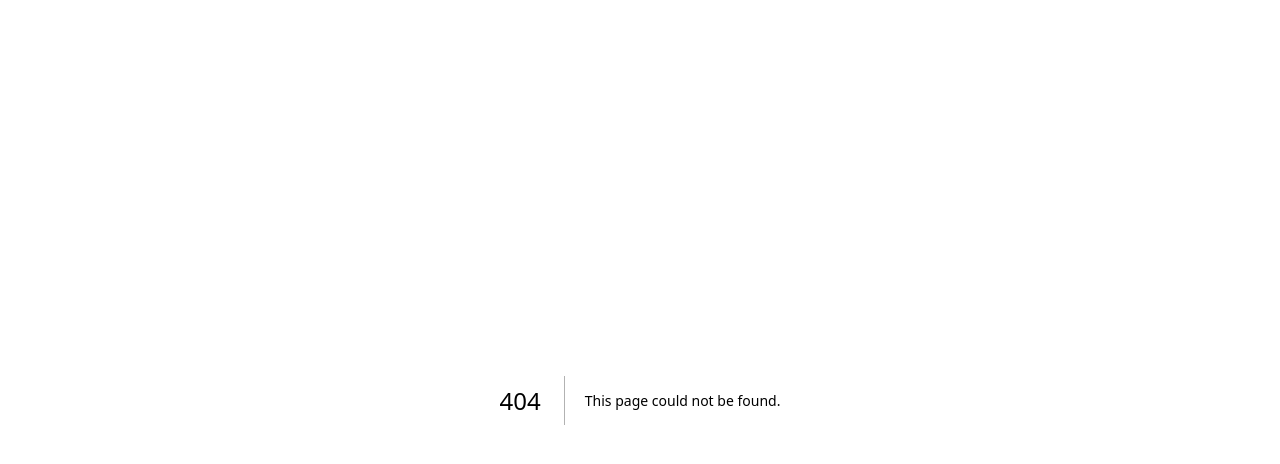
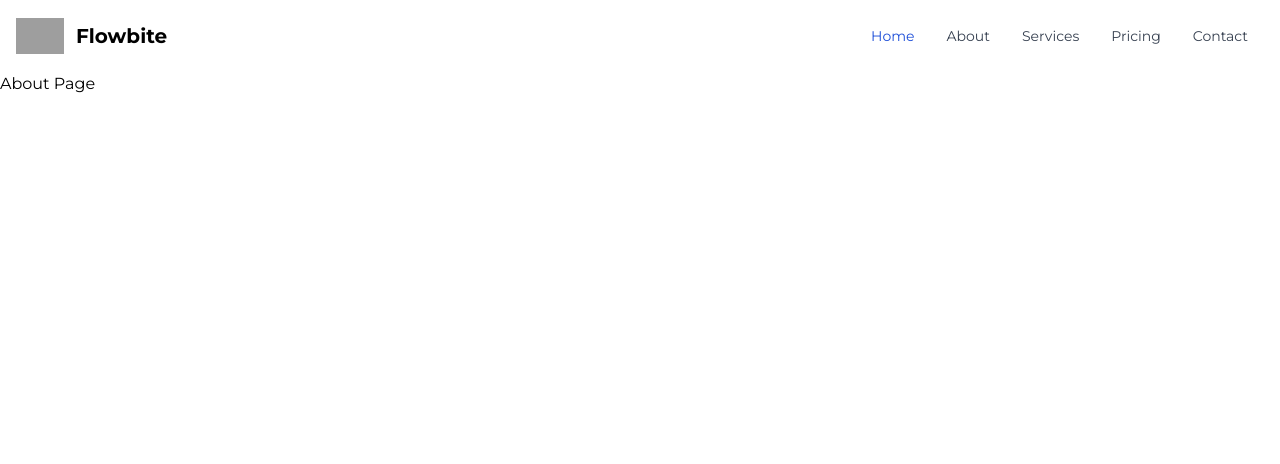
Before and after one commit to RutamBhagat/next13-experiment, a Next.js app: page /about in a window 1280 px wide. Before the commit this address had no page. Shown: the top 464 px of the page. Built offline with nearby package versions, Linux system fonts and the light colour scheme; grey boxes are pictures that could not be loaded.

Commit message:
add cards in grid

```diff
--- /dev/null
+++ b/app/Movie.jsx
@@ -0,0 +1,43 @@
+import Link from "next/link";
+import Image from "next/image";
+
+const Movie = ({ title, id, poster_path, release_date }) => {
+   const imagePath = "https://image.tmdb.org/t/p/original";
+
+   return (
+      <>
+         <div class="bg-white border flex flex-col border-gray-200 rounded-lg shadow dark:bg-gray-800 dark:border-gray-700">
+            <a href={`/${id}`}>
+               <Image class="rounded-t-lg" src={`${imagePath}${poster_path}`} alt={title} width={800} height={800} />
+            </a>
+            <div class="p-5 flex flex-col flex-1">
+               <a href={`/${id}`}>
+                  <h5 class="mb-2 text-2xl font-bold tracking-tight text-gray-900 dark:text-white">{title}</h5>
+               </a>
+               <p class="mb-3 mt-auto font-normal text-gray-700 dark:text-gray-400">{release_date}</p>
+                  <Link
+                     href={`/${id}`}
+                     class="inline-flex w-[130px] items-center px-3 py-2 text-sm font-medium text-center text-white bg-blue-700 rounded-lg hover:bg-blue-800 focus:ring-4 focus:outline-none focus:ring-blue-300 dark:bg-blue-600 dark:hover:bg-blue-700 dark:focus:ring-blue-800"
+                  >
+                     Read more
+                     <svg
+                        aria-hidden="true"
+                        class="w-4 h-4 ml-2 -mr-1"
+                        fill="currentColor"
+                        viewBox="0 0 20 20"
+                        xmlns="http://www.w3.org/2000/svg"
+                     >
+                        <path
+                           fill-rule="evenodd"
+                           d="M10.293 3.293a1 1 0 011.414 0l6 6a1 1 0 010 1.414l-6 6a1 1 0 01-1.414-1.414L14.586 11H3a1 1 0 110-2h11.586l-4.293-4.293a1 1 0 010-1.414z"
+                           clip-rule="evenodd"
+                        ></path>
+                     </svg>
+                  </Link>
+            </div>
+         </div>
+      </>
+   );
+};
+
+export default Movie;
--- /dev/null
+++ b/app/[id]/page.jsx
@@ -0,0 +1,29 @@
+import React from "react";
+import Image from "next/image";
+
+const page = async ({ params }) => {
+   const { id } = params;
+   const imagePath = "https://image.tmdb.org/t/p/original";
+   const res = await fetch(
+      `https://api.themoviedb.org/3/movie/${id}?api_key=${process.env.TMDB_API_KEY}&language=en-US&page=1`,
+      {
+         next: { revalidate: 60 },
+      }
+   );
+   const data = await res.json();
+
+   return (
+      <div>
+         <div className="px-20 py-12">
+            <h2 className="text-2xl">{data.title}</h2>
+            <h2 className="text-lg">{data.release_date}</h2>
+            <h2 className="">Runtime: {data.runtime} minutes</h2>
+            <h2 className="bg-green-600 inline-block my-2 py-2 px-4 rounded-md text-sm">{data.status}</h2>
+            <Image className="m-12 w-full" priority src={imagePath + data.backdrop_path} alt="" width={1000} height={1000} />
+            <p>{data.overview}</p>
+         </div>
+      </div>
+   );
+};
+
+export default page;
--- /dev/null
+++ b/app/about/error.tsx
@@ -0,0 +1,23 @@
+'use client';
+
+// 'use client' marks this page as a Client Component
+// https://beta.nextjs.org/docs/rendering/server-and-client-components
+
+import { useEffect } from 'react';
+
+export default function Error({ error, reset }: {
+  error: Error;
+  reset: () => void;
+}) {
+  useEffect(() => {
+    // Log the error to an error reporting service
+    console.error(error);
+  }, [error]);
+
+  return (
+    <div>
+      <p>Something went wrong!</p>
+      <button onClick={() => reset()}>Reset error boundary</button>
+    </div>
+  );
+}
--- /dev/null
+++ b/app/about/loading.jsx
@@ -0,0 +1,9 @@
+import React from 'react'
+
+const loading = () => {
+  return (
+    <div>Loading...</div>
+  )
+}
+
+export default loading
--- /dev/null
+++ b/app/about/page.jsx
@@ -0,0 +1,13 @@
+import React from "react";
+
+const page = () => {
+   // throw new Error("Failed to load about page")
+
+   return (
+      <div>
+         <h1>About Page</h1>
+      </div>
+   );
+};
+
+export default page;
--- a/app/layout.tsx
+++ b/app/layout.tsx
@@ -1,18 +1,84 @@
-import './globals.css'
+import "./globals.css";
+import { Montserrat } from "@next/font/google";
 
-export default function RootLayout({
-  children,
-}: {
-  children: React.ReactNode
-}) {
-  return (
-    <html lang="en">
-      {/*
+const montserrat = Montserrat({
+   weight: ["400", "700"],
+   subsets: ["latin"],
+});
+
+export default function RootLayout({ children }: { children: React.ReactNode }) {
+   return (
+      <html lang="en">
+         {/*
         <head /> will contain the components returned by the nearest parent
         head.tsx. Find out more at https://beta.nextjs.org/docs/api-reference/file-conventions/head
       */}
-      <head />
-      <body>{children}</body>
-    </html>
-  )
+         <head />
+         <body className={`${montserrat.className}`}>
+            <nav className="bg-white border-gray-200 px-2 sm:px-4 py-2.5 rounded dark:bg-gray-900">
+               <div className="container flex flex-wrap items-center justify-between mx-auto">
+                  <a href="https://flowbite.com/" className="flex items-center">
+                     <img src="https://flowbite.com/docs/images/logo.svg" className="h-6 mr-3 sm:h-9" alt="Flowbite Logo" />
+                     <span className="self-center text-xl font-semibold whitespace-nowrap dark:text-white">Flowbite</span>
+                  </a>
+                  <button
+                     data-collapse-toggle="navbar-default"
+                     type="button"
+                     className="inline-flex items-center p-2 ml-3 text-sm text-gray-500 rounded-lg md:hidden hover:bg-gray-100 focus:outline-none focus:ring-2 focus:ring-gray-200 dark:text-gray-400 dark:hover:bg-gray-700 dark:focus:ring-gray-600"
+                     aria-controls="navbar-default"
+                     aria-expanded="false"
+                  >
+                     <span className="sr-only">Open main menu</span>
+                     <svg className="w-6 h-6" aria-hidden="true" fill="currentColor" viewBox="0 0 20 20" xmlns="http://www.w3.org/2000/svg">
+                        <path fillRule="evenodd" d="M3 5a1 1 0 011-1h12a1 1 0 110 2H4a1 1 0 01-1-1zM3 10a1 1 0 011-1h12a1 1 0 110 2H4a1 1 0 01-1-1zM3 15a1 1 0 011-1h12a1 1 0 110 2H4a1 1 0 01-1-1z" clipRule="evenodd"></path>
+                     </svg>
+                  </button>
+                  <div className="hidden w-full md:block md:w-auto" id="navbar-default">
+                     <ul className="flex flex-col p-4 mt-4 border border-gray-100 rounded-lg bg-gray-50 md:flex-row md:space-x-8 md:mt-0 md:text-sm md:font-medium md:border-0 md:bg-white dark:bg-gray-800 md:dark:bg-gray-900 dark:border-gray-700">
+                        <li>
+                           <a href="#" className="block py-2 pl-3 pr-4 text-white bg-blue-700 rounded md:bg-transparent md:text-blue-700 md:p-0 dark:text-white" aria-current="page">
+                              Home
+                           </a>
+                        </li>
+                        <li>
+                           <a
+                              href="#"
+                              className="block py-2 pl-3 pr-4 text-gray-700 rounded hover:bg-gray-100 md:hover:bg-transparent md:border-0 md:hover:text-blue-700 md:p-0 dark:text-gray-400 md:dark:hover:text-white dark:hover:bg-gray-700 dark:hover:text-white md:dark:hover:bg-transparent"
+                           >
+                              About
+                           </a>
+                        </li>
+                        <li>
+                           <a
+                              href="#"
+                              className="block py-2 pl-3 pr-4 text-gray-700 rounded hover:bg-gray-100 md:hover:bg-transparent md:border-0 md:hover:text-blue-700 md:p-0 dark:text-gray-400 md:dark:hover:text-white dark:hover:bg-gray-700 dark:hover:text-white md:dark:hover:bg-transparent"
+                           >
+                              Services
+                           </a>
+                        </li>
+                        <li>
+                           <a
+                              href="#"
+                              className="block py-2 pl-3 pr-4 text-gray-700 rounded hover:bg-gray-100 md:hover:bg-transparent md:border-0 md:hover:text-blue-700 md:p-0 dark:text-gray-400 md:dark:hover:text-white dark:hover:bg-gray-700 dark:hover:text-white md:dark:hover:bg-transparent"
+                           >
+                              Pricing
+                           </a>
+                        </li>
+                        <li>
+                           <a
+                              href="#"
+                              className="block py-2 pl-3 pr-4 text-gray-700 rounded hover:bg-gray-100 md:hover:bg-transparent md:border-0 md:hover:text-blue-700 md:p-0 dark:text-gray-400 md:dark:hover:text-white dark:hover:bg-gray-700 dark:hover:text-white md:dark:hover:bg-transparent"
+                           >
+                              Contact
+                           </a>
+                        </li>
+                     </ul>
+                  </div>
+               </div>
+            </nav>
+
+            {children}
+         </body>
+      </html>
+   );
 }
--- /dev/null
+++ b/app/page.jsx
@@ -0,0 +1,20 @@
+import React from "react";
+import Movie from "./Movie";
+import shortid from "shortid";
+
+const page = async () => {
+   const res = await fetch(`https://api.themoviedb.org/3/movie/popular?api_key=${process.env.TMDB_API_KEY}&language=en-US&page=1`);
+   const data = await res.json();
+
+   return (
+      <main className="flex flex-col justify-center bg-orange-500 px-20 py-12 text-white items-center min-h-screen">
+         <div className="grid gap-4 sm:grid-cols-2 lg:grid-cols-3 xl:grid-cols-4">
+            {data.results.sort((a, b) => a.title.length - b.title.length).map((movie) => (
+               <Movie key={shortid.generate()} id={movie.id} title={movie.title} poster_path={movie.poster_path} release_date={movie.release_date} />
+            ))}
+         </div>
+      </main>
+   );
+};
+
+export default page;
--- a/app/page.tsx
+++ /dev/null
@@ -1,12 +0,0 @@
-import Image from "next/image";
-import { Inter } from "@next/font/google";
-
-const inter = Inter({ subsets: ["latin"] });
-
-export default function Home() {
-   return (
-      <main className="flex justify-center items-center min-h-screen">
-         <h1 className="text-2xl font-semibold">Hello World</h1>
-      </main>
-   );
-}
--- a/next.config.js
+++ b/next.config.js
@@ -3,6 +3,9 @@ const nextConfig = {
   experimental: {
     appDir: true,
   },
+  images: {
+    domains: ["image.tmdb.org"]
+  }
 }
 
 module.exports = nextConfig
--- a/package.json
+++ b/package.json
@@ -3,7 +3,7 @@
   "version": "0.1.0",
   "private": true,
   "scripts": {
-    "dev": "next dev",
+    "dev": "next dev --turbo",
     "build": "next build",
     "start": "next start",
     "lint": "next lint"
@@ -18,9 +18,11 @@
     "next": "13.1.5",
     "react": "18.2.0",
     "react-dom": "18.2.0",
+    "shortid": "^2.2.16",
     "typescript": "4.9.4"
   },
   "devDependencies": {
+    "@types/shortid": "^0.0.29",
     "autoprefixer": "^10.4.13",
     "postcss": "^8.4.21",
     "tailwindcss": "^3.2.4"
--- a/tsconfig.json
+++ b/tsconfig.json
@@ -24,6 +24,6 @@
       "@/*": ["./*"]
     }
   },
-  "include": ["next-env.d.ts", "**/*.ts", "**/*.tsx", ".next/types/**/*.ts"],
+  "include": ["next-env.d.ts", "**/*.ts", "**/*.tsx", ".next/types/**/*.ts", "app/page.jsx"],
   "exclude": ["node_modules"]
 }
```
Also changed, not shown: 2 other files (tests, documents, lock files or other folders).
